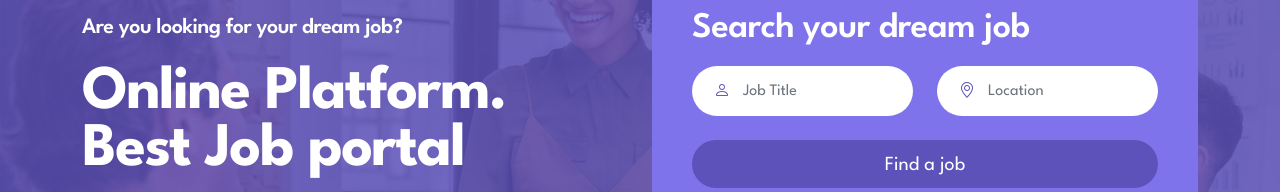
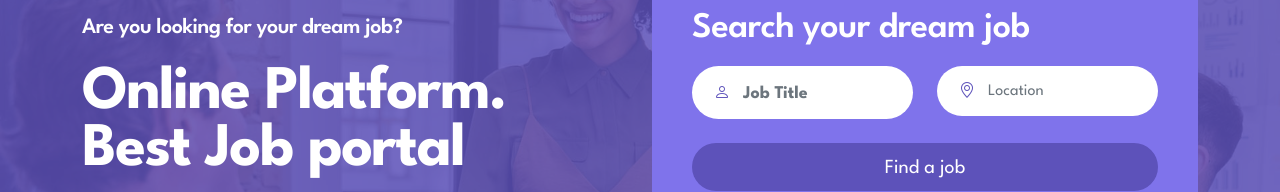
Before and after one commit to vipin8488/week4_static_web, a plain HTML site: page index.html in a window 1280 px wide. Shown: the part 288-480 px from the top of the page. Drawn offline with Linux system fonts and the light colour scheme.

Commit message:
doing changes in text of index.page

```diff
--- a/index.html
+++ b/index.html
@@ -117,7 +117,7 @@ Bootstrap 5 HTML CSS Template
                                         <div class="input-group">
                                             <span class="input-group-text" id="basic-addon1"><i class="bi-person custom-icon"></i></span>
 
-                                            <input type="text" name="job-title" id="job-title" class="form-control" placeholder="Job Title" required>
+                                            <input type="text" name="job-title" id="job-title" class="form-control" placeholder="Job Title" required style="font-size: 18px; font-weight: bold;">
                                         </div>
                                     </div>
 
```
